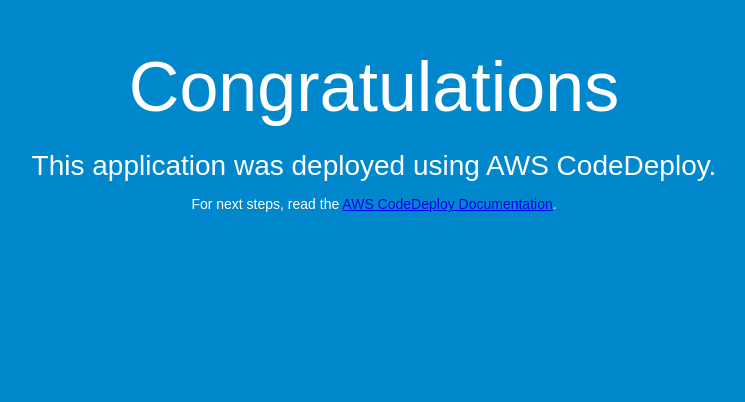
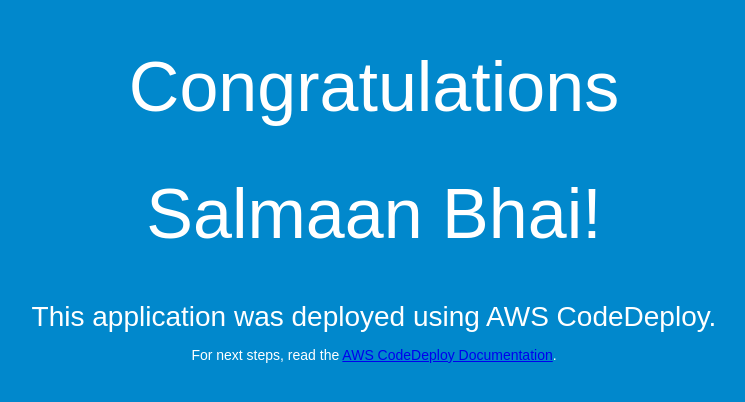
Before and after one commit to Groot-54/CICD-Test-Repo, a plain HTML site: page index.html in a window 1280 px wide. Shown: the whole page, without its empty margins (266-1011 px from the left). Drawn offline with Linux system fonts and the light colour scheme.

Commit message:
Update index.html

```diff
--- a/index.html
+++ b/index.html
@@ -27,6 +27,7 @@
 <body>
   <div align="center">
     <h1>Congratulations</h1>
+    <h1> Salmaan Bhai!<h1>
     <h2>This application was deployed using AWS CodeDeploy.</h2>
     <p>For next steps, read the <a href="http://aws.amazon.com/documentation/codedeploy">AWS CodeDeploy Documentation</a>.</p>
   </div>
```
